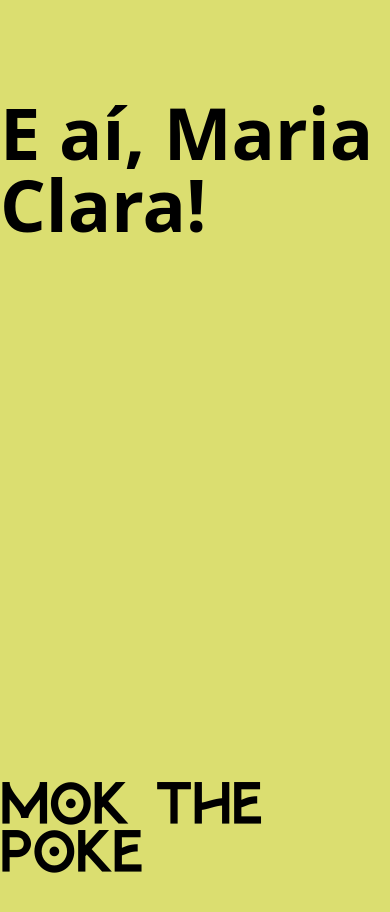
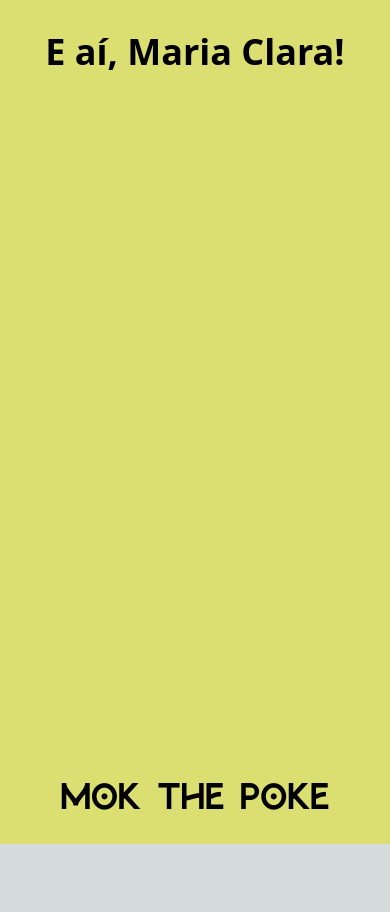
Before and after one commit to brunoricardosecco/influencer, a Next.js app: page /1 in a window 390 px wide. Shown: the top 912 px of the page. After the commit the page ends 844 px from the top, so only its background shows below. Built offline with nearby package versions, Linux system fonts and the light colour scheme.

Commit message:
fix: adjust responsiveness

```diff
--- a/src/app/[influencer]/page.tsx
+++ b/src/app/[influencer]/page.tsx
@@ -1,7 +1,6 @@
 "use client";
 
 import dynamic from "next/dynamic";
-import { useEffect } from "react";
 const ReactPlayer = dynamic(() => import("react-player"), { ssr: false });
 
 export default function Influencer() {
@@ -12,8 +11,11 @@ export default function Influencer() {
   };
 
   return (
-    <div className="min-h-screen bg-primary flex flex-col items-center py-24 relative">
-      <h1 className="text-7xl font-bold mb-8">E aí, Maria Clara!</h1>
+    <div className="min-h-screen bg-primary flex flex-col  items-center py-8 md:py-24">
+      <div className="min-h-max bg-primary flex-1 flex flex-col items-center">
+        <h1 className="text-4xl font-bold mb-1 md:mb-8 md:text-5xl text-center">
+          E aí, Maria Clara!
+        </h1>
         <ReactPlayer
           url={"https://vimeo.com/914235536"}
           onEnded={onEnd}
@@ -21,7 +23,10 @@ export default function Influencer() {
           width={300}
           controls
         />
-      <h1 className="font-berlim text-5xl absolute bottom-24">MOK THE POKE</h1>
+      </div>
+      <h1 className="font-berlim text-3xl md:text-6xl justify-self-end text-center">
+        MOK THE POKE
+      </h1>
     </div>
   );
 }
--- a/src/components/Dialog/index.tsx
+++ b/src/components/Dialog/index.tsx
@@ -37,9 +37,9 @@ export function CustomDialog({
             >
               <Dialog.Panel className="relative transform overflow-hidden rounded-lg bg-white px-4 pb-4 pt-5 text-left shadow-xl transition-all sm:my-8 sm:w-full sm:max-w-sm sm:p-6">
                 <div>
-                  <div className="mx-auto flex h-12 w-12 items-center justify-center rounded-full bg-green-100">
+                  <div className="mx-auto flex h-12 w-12 items-center justify-center rounded-full bg-primary">
                     <CheckIcon
-                      className="h-6 w-6 text-green-600"
+                      className="h-6 w-6 text-white"
                       aria-hidden="true"
                     />
                   </div>
@@ -69,7 +69,7 @@ export function CustomDialog({
                               id="website-url"
                               type="text"
                               aria-describedby="helper-text-explanation"
-                              className="bg-gray-50 border border-e-0 border-gray-300 text-primary   text-sm border-s-0 focus:ring-primary focus:border-primary block w-full p-2.5"
+                              className="bg-gray-50 border border-e-0 border-gray-300 text-gray-900   text-sm border-s-0 focus:ring-primary focus:border-primary block w-full p-2.5"
                               value="https://influencer.mokthepoke.com.br/MariaClara"
                               readOnly
                               disabled
--- a/tailwind.config.ts
+++ b/tailwind.config.ts
@@ -23,5 +23,6 @@ const config: Config = {
     },
   },
   plugins: [require("@tailwindcss/forms")],
+  darkMode: "class",
 };
 export default config;
```
Lines whose indentation alone changed are shown as unchanged.
